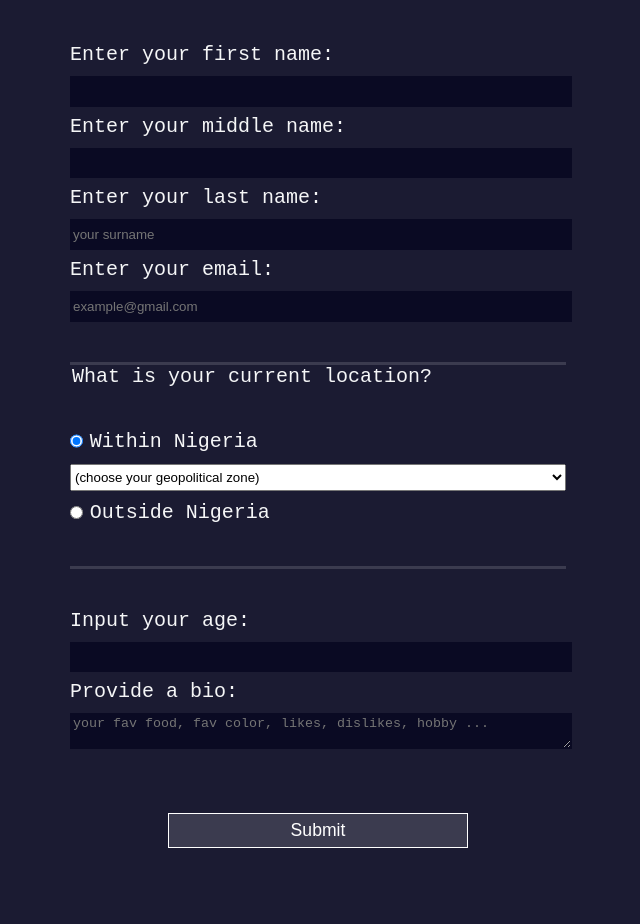
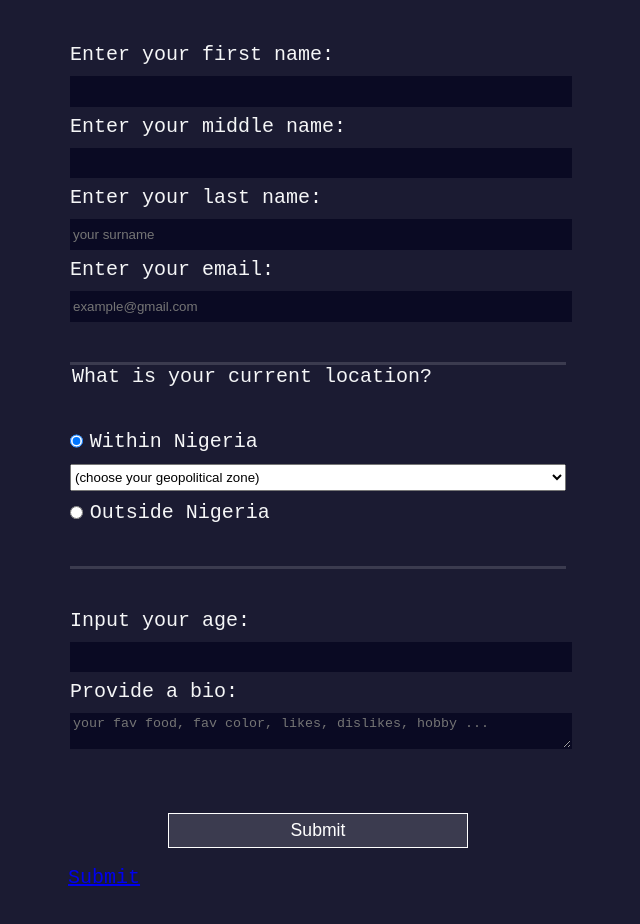
Before and after one commit to kosispchukwu/Survey-form-for-my-mum, a plain HTML site: page index.html in a window 1280 px wide. Shown: the part 208-1132 px from the top of the page, without its empty margins (322-962 px from the left). Drawn offline with Linux system fonts and the light colour scheme.

Commit message:
=survey for my mum

```diff
--- a/index.html
+++ b/index.html
@@ -35,7 +35,7 @@
                 <label for="age">Input your age:<input id="age" type="number" min="18" max="100" name="age" required /></label>
                 <label for="bio">Provide a bio:<textarea id="bio" rols="5" cols="40" placeholder="your fav food, fav color, likes, dislikes, hobby ..." name="bio"></textarea></textarea></label>
             </fieldset>
-            <input type="Submit" value="Submit" href="https://thank-you-message.vercel.app/">
+            <label for="submit"></label><input id="submit" type="Submit" value="Submit"><a href="https://thank-you-message.vercel.app/">Submit</a>
         </form>
     </body>
 </html>
```
